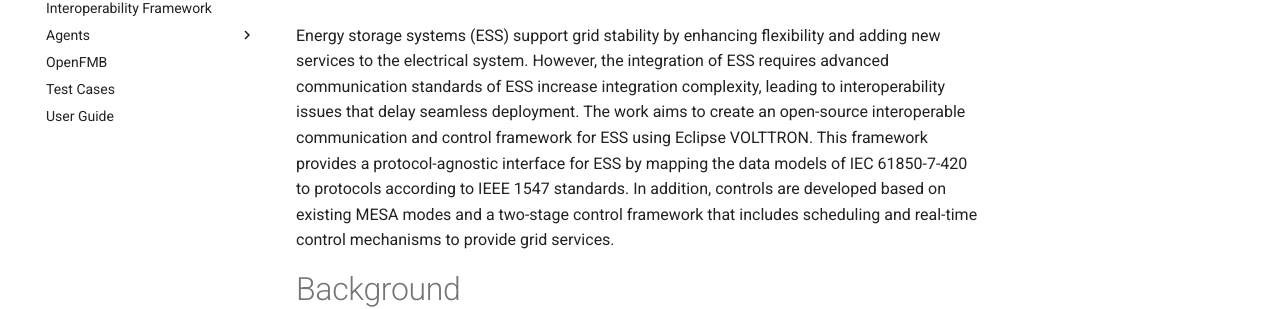
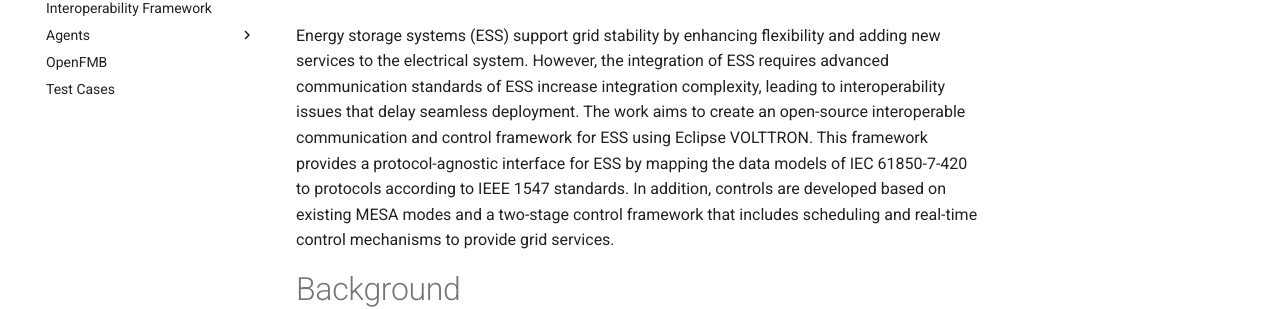
Before and after one commit to der-control-modules/der-control-modules.github.io, an MkDocs documentation site: the page built from docs/index.md, in a window 1280 px wide. Shown: the part 157-466 px from the top of the page. Built offline with MkDocs 1.6.1 and Material for MkDocs 9.7.7, drawn with Linux system fonts in a browser that asks for light colours.

Commit message:
Update mkdocs.yml

```diff
--- a/mkdocs.yml
+++ b/mkdocs.yml
@@ -18,4 +18,4 @@ nav:
     - Scheduler: scheduler.md
   - OpenFMB: openfmb.md
   - Test Cases: test-cases.md
-  - User Guide: user_guide.md
+#  - User Guide: user_guide.md
```
